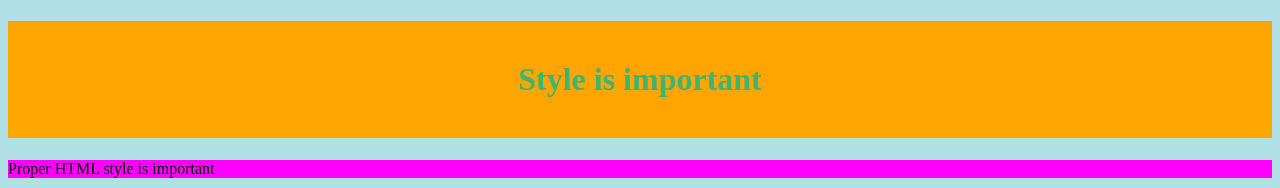
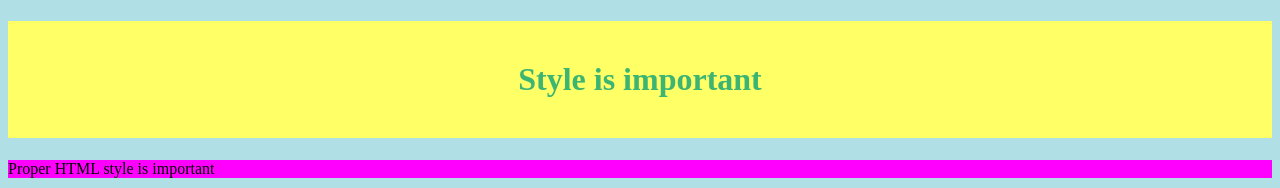
Before and after one commit to Emmanuel-Fofeyin/ICS2O-Unit1-03-HTML, a plain HTML site: page index.html in a window 1280 px wide. Shown: the top 188 px of the page. Drawn offline with Linux system fonts and the light colour scheme.

Commit message:
changed color

```diff
--- a/index.html
+++ b/index.html
@@ -11,7 +11,7 @@
   </head>
   <style>
     #my-header {
-      background-color: rgb(255, 165, 0);
+      background-color: rgb(255, 255, 102);
       color: hsl(147, 50%, 47%);
       padding: 40px;
       text-align: center;
```
